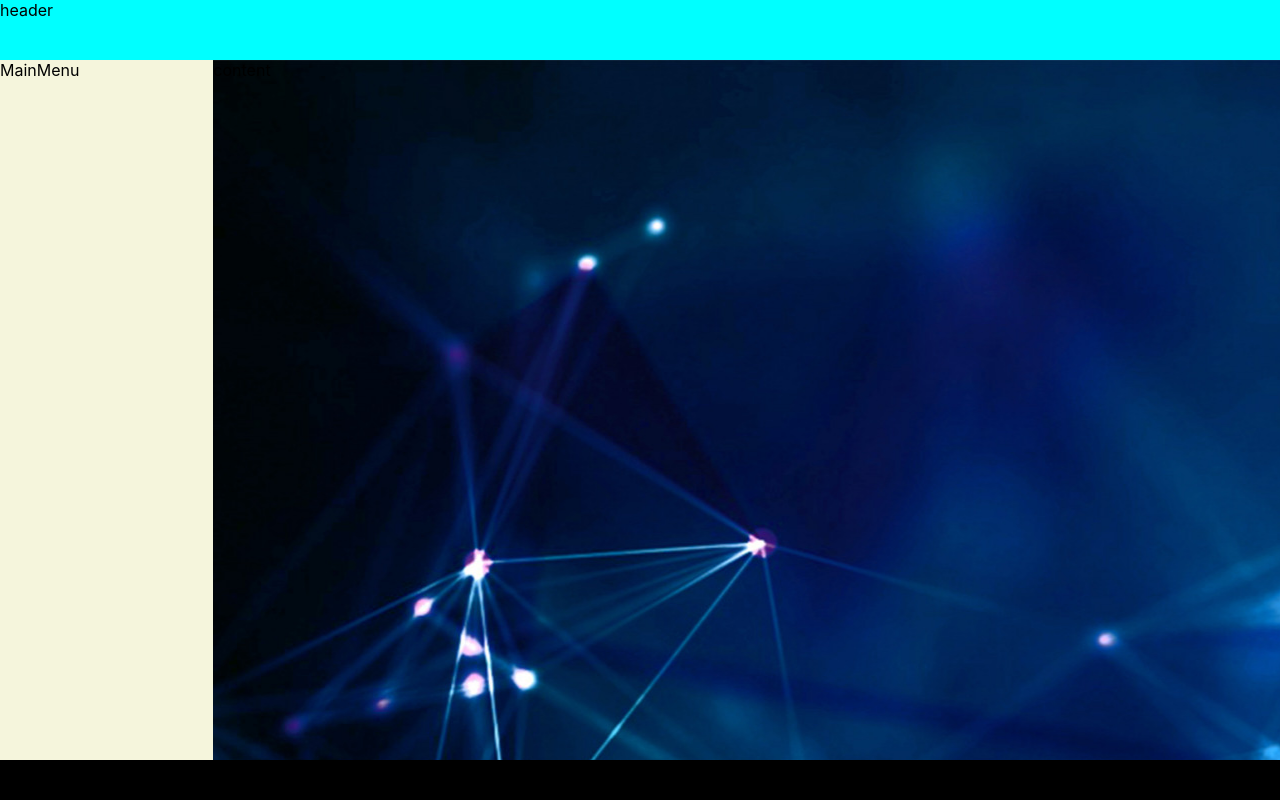
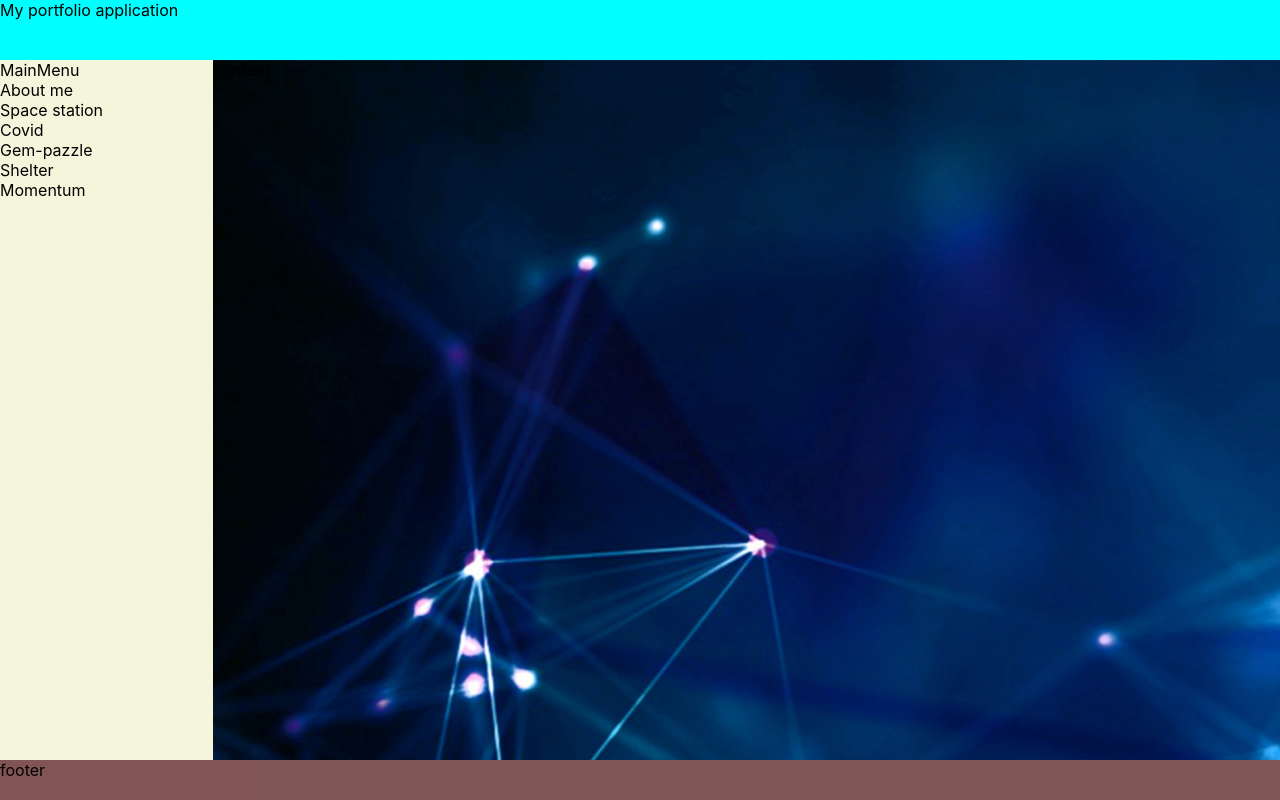
Before and after one commit to spanderok/portfolio, a React (Create React App) app: page / in a window 1280 px wide. Built offline with nearby package versions, Linux system fonts and the light colour scheme.

Commit message:
feat: add modules css

```diff
--- a/src/App.css
+++ b/src/App.css
@@ -10,20 +10,3 @@
   grid-template-rows: 60px auto 40px;
   grid-template-columns: 2fr 10fr;
 }
-.header {
-  grid-area: h;
-  background-color: aqua;
-}
-.mainMenu {
-  grid-area: m;
-  background-color: beige;
-}
-.content{
-  grid-area: c;
-  background-image: url(./assets/molekuly-bliki-svyazi.jpg);
-}
-
-.footer{
-  grid-area: f;
-  background-color: black;
-}
--- a/src/components/content/Content.js
+++ b/src/components/content/Content.js
@@ -1,8 +1,9 @@
 import React from 'react';
+import Class from "./Content.module.css";
 
 const Content = () => {
     return (
-        <div className='content'>
+        <div className={Class.content}>
             content
         </div>
     );
--- /dev/null
+++ b/src/components/content/Content.module.css
@@ -0,0 +1,5 @@
+
+.content{
+    grid-area: c;
+    background-image: url(../../assets/molekuly-bliki-svyazi.jpg);
+  }
--- a/src/components/footer/Footer.js
+++ b/src/components/footer/Footer.js
@@ -1,8 +1,9 @@
 import React from 'react';
+import Class from "./footer.module.css";
 
 const Footer = () => {
     return (
-        <div className='footer' >
+        <div className={Class.footer} >
             footer
         </div>
     );
--- /dev/null
+++ b/src/components/footer/footer.module.css
@@ -0,0 +1,4 @@
+.footer{
+  grid-area: f;
+  background-color: rgba(77, 15, 15, 0.705);
+}
--- a/src/components/header/Header.js
+++ b/src/components/header/Header.js
@@ -1,9 +1,11 @@
 import React from 'react';
+import Class from "./header.module.css";
+
 
 const Header = () => {
     return (
-        <div className='header'>
-            header
+        <div className={Class.header}>
+            My portfolio application
         </div>
     );
 }
--- /dev/null
+++ b/src/components/header/header.module.css
@@ -0,0 +1,4 @@
+.header {
+  grid-area: h;
+  background-color: aqua;
+}
--- a/src/components/mainMenu/MainMenu.js
+++ b/src/components/mainMenu/MainMenu.js
@@ -1,9 +1,17 @@
 import React from 'react';
+import Class from "./mainMenu.module.css";
+
 
 const MainMenu = () => {
     return (
-        <div className='mainMenu'>
+        <div className={Class.mainMenu}>
             MainMenu
+            <div>About me</div>
+            <div>Space station</div>
+            <div>Covid</div>
+            <div>Gem-pazzle</div>
+            <div>Shelter</div>
+            <div>Momentum</div>
 
         </div>
     );
--- /dev/null
+++ b/src/components/mainMenu/mainMenu.module.css
@@ -0,0 +1,4 @@
+.mainMenu {
+  grid-area: m;
+  background-color: beige;
+}
```
